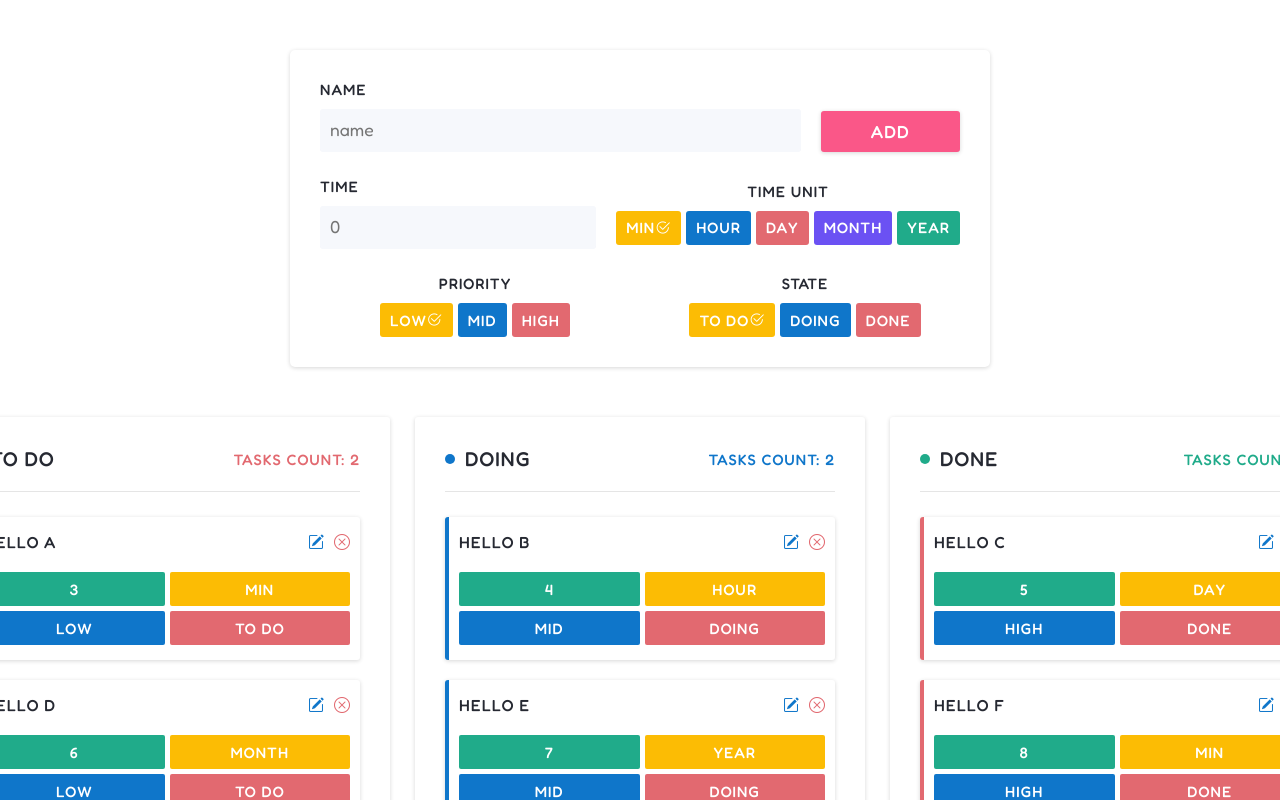
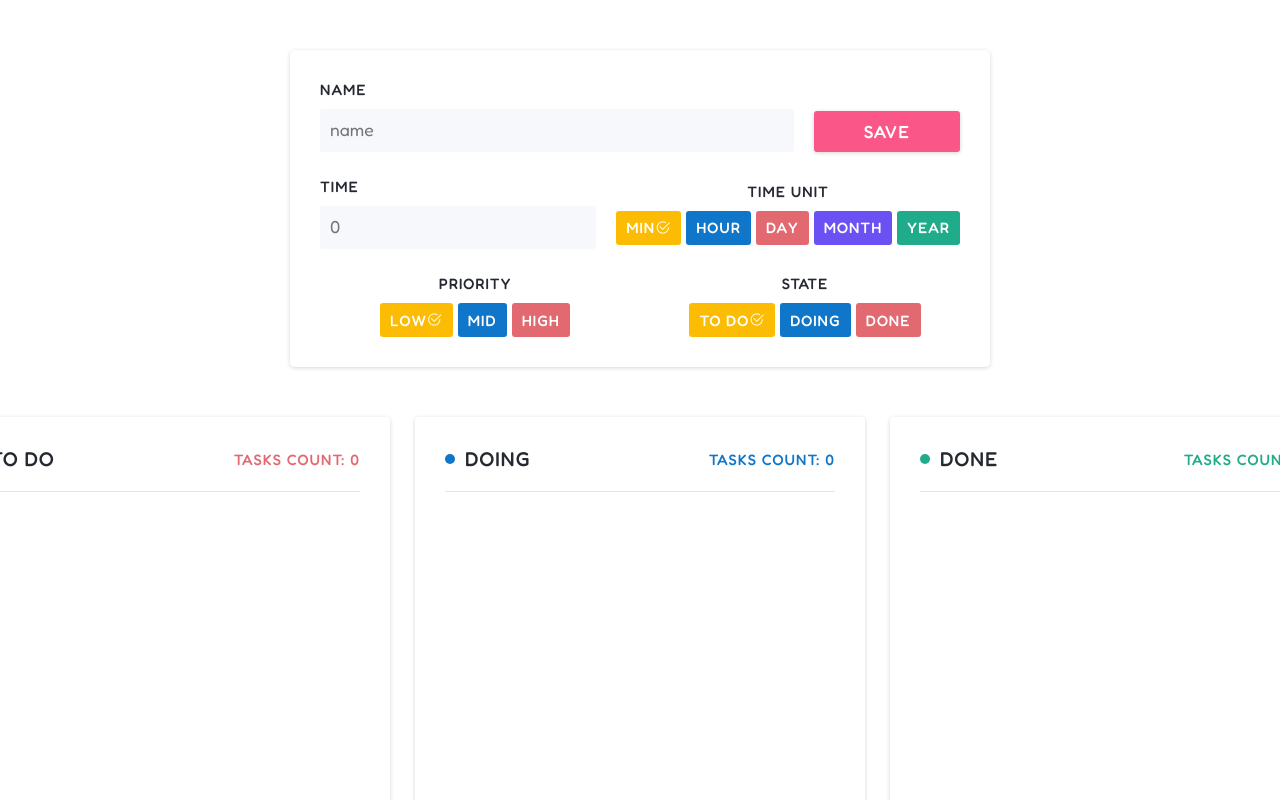
Before and after one commit to Suleiman-Ali/kanban, a React (Create React App) app: page / in a window 1280 px wide. Shown: the top 800 px of the page. Built offline with nearby package versions, Linux system fonts and the light colour scheme.

Commit message:
Add Edit Task Functionality

```diff
--- a/src/components/Form.tsx
+++ b/src/components/Form.tsx
@@ -7,17 +7,27 @@ import {
   FormEvent,
   FormEventHandler,
   useContext,
+  useEffect,
   useState,
 } from 'react';
 import { priorities, states, timeUnits } from '../data/index';
 
 function Form(): JSX.Element {
-  const { addTask } = useContext(Context);
+  const { addTask, taskToEdit } = useContext(Context);
   const [timeUnit, setTimeUnit] = useState<string>(timeUnits[0]);
   const [priority, setPriority] = useState<string>(priorities[0]);
   const [state, setState] = useState<string>(states[0]);
   const [name, setName] = useState<string>('');
   const [time, setTime] = useState<string>('');
+
+  useEffect(() => {
+    if (!taskToEdit) return;
+    setTimeUnit(taskToEdit.timeUnit);
+    setPriority(taskToEdit.priority);
+    setState(taskToEdit.state);
+    setName(taskToEdit.name);
+    setTime(taskToEdit.time);
+  }, [taskToEdit]);
 
   const clearForm = () => {
     setTimeUnit(timeUnits[0]);
@@ -50,6 +60,7 @@ function Form(): JSX.Element {
     <form className="form" onSubmit={submitHandler}>
       <FormBox>
         <FormInput
+          maxLength={20}
           label="Name"
           placeholder="name"
           type="text"
@@ -57,7 +68,7 @@ function Form(): JSX.Element {
           onChange={nameChangeHandler}
         />
         <button type="submit" className="form__btn">
-          Add
+          Save
         </button>
       </FormBox>
 
@@ -67,6 +78,7 @@ function Form(): JSX.Element {
           placeholder="0"
           type="number"
           min={0}
+          max={1000}
           value={time}
           onChange={timeChangeHandler}
         />
--- a/src/components/FormInput.tsx
+++ b/src/components/FormInput.tsx
@@ -5,6 +5,8 @@ interface FormInputProps {
   type: 'text' | 'number';
   placeholder: string;
   min?: number;
+  max?: number;
+  maxLength?: number;
   value: string | number | undefined;
   onChange: (e: ChangeEvent<HTMLInputElement>) => void;
 }
@@ -14,6 +16,8 @@ function FormInput({
   type,
   placeholder,
   min,
+  max,
+  maxLength,
   value,
   onChange,
 }: FormInputProps): JSX.Element {
@@ -23,12 +27,14 @@ function FormInput({
         {label}
       </label>
       <input
+        maxLength={maxLength}
         onChange={onChange}
         value={value}
         type={type}
         id={label}
         placeholder={placeholder}
         min={min}
+        max={max}
         required
         className="form__input"
       />
--- a/src/components/TaskHeading.tsx
+++ b/src/components/TaskHeading.tsx
@@ -7,12 +7,15 @@ interface TaskHeadingProps {
 }
 
 function TaskHeading({ task }: TaskHeadingProps): JSX.Element {
-  const { deleteTask } = useContext(Context);
+  const { deleteTask, editTask } = useContext(Context);
   return (
     <div className="task__heading">
       <p className="task__name">{task.name}</p>
       <div className="task__icons">
-        <i className="bi bi-pencil-square task__icon"></i>
+        <i
+          className="bi bi-pencil-square task__icon"
+          onClick={() => editTask(task)}
+        ></i>
         <i
           className="bi bi-x-circle task__icon"
           onClick={() => deleteTask(task)}
--- a/src/context/index.tsx
+++ b/src/context/index.tsx
@@ -8,6 +8,7 @@ interface ContextProviderProps {
 
 interface ContextProps {
   tasks: Task[];
+  taskToEdit: Task | undefined;
   addTask: (
     name: string,
     time: string,
@@ -16,6 +17,7 @@ interface ContextProps {
     state: string
   ) => void;
   deleteTask: (task: Task) => void;
+  editTask: (task: Task) => void;
 }
 
 const Context = React.createContext<ContextProps>(undefined!);
@@ -23,15 +25,8 @@ const Context = React.createContext<ContextProps>(undefined!);
 export function ContextProvider({
   children,
 }: ContextProviderProps): JSX.Element {
-  // prettier-ignore
-  const [tasks, setTasks] = useState<Task[]>([
-      {id: "1", name: "Hello A", time: "3", priority: "LOW", state: "TO DO", timeUnit: "MIN"},
-      {id: "2", name: "Hello B", time: "4", priority: "MID", state: "DOING", timeUnit: "HOUR"},
-      {id: "3", name: "Hello C", time: "5", priority: "HIGH", state: "DONE", timeUnit: "DAY"},
-      {id: "4", name: "Hello D", time: "6", priority: "LOW", state: "TO DO", timeUnit: "MONTH"},
-      {id: "5", name: "Hello E", time: "7", priority: "MID", state: "DOING", timeUnit: "YEAR"},
-      {id: "6", name: "Hello F", time: "8", priority: "HIGH", state: "DONE", timeUnit: "MIN"},
-  ]);
+  const [tasks, setTasks] = useState<Task[]>([]);
+  const [taskToEdit, setTaskToEdit] = useState<Task | undefined>(undefined);
 
   const addTask = (
     name: string,
@@ -48,8 +43,20 @@ export function ContextProvider({
     setTasks((tasks) => tasks.filter((t) => t.id !== task.id));
   };
 
+  const editTask = (task: Task) => {
+    setTaskToEdit(task);
+    deleteTask(task);
+    window.scrollTo({
+      top: 0,
+      left: 0,
+      behavior: 'smooth',
+    });
+  };
+
   return (
-    <Context.Provider value={{ tasks, addTask, deleteTask }}>
+    <Context.Provider
+      value={{ tasks, addTask, deleteTask, editTask, taskToEdit }}
+    >
       {children}
     </Context.Provider>
   );
--- a/src/styles/index.scss
+++ b/src/styles/index.scss
@@ -250,7 +250,6 @@ body::-webkit-scrollbar-thumb {
   &__name {
     font-weight: 450;
     letter-spacing: 0.1rem;
-    text-transform: uppercase;
     font-size: 1.6rem;
     color: $dark-4;
   }
```
